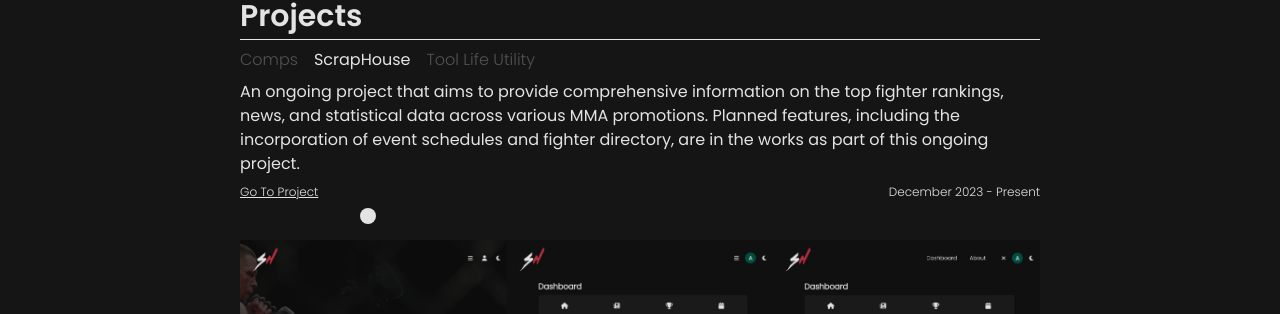
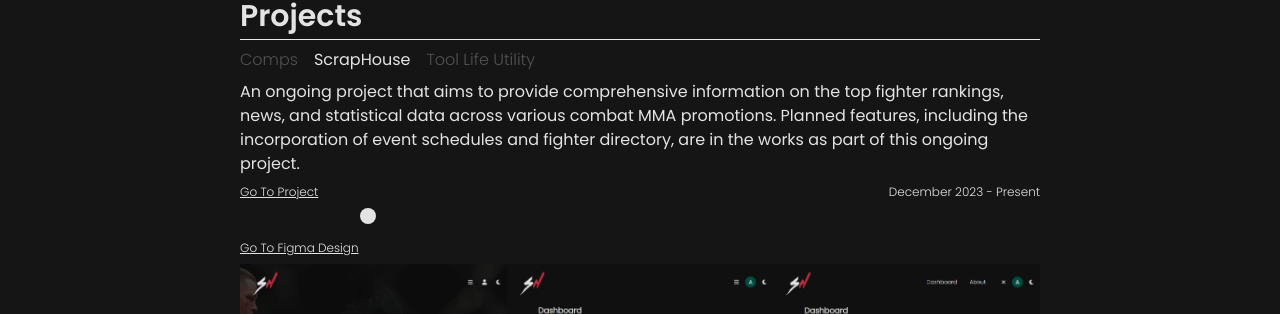
Before and after one commit to Aendoarphin/aend, a React (Vite) app: page / in a window 1280 px wide. Both pictures are taken after a click on the button "ScrapHouse". Shown: the part 326-640 px from the top of the page. Built offline with nearby package versions, Linux system fonts and the light colour scheme; some icons are missing.

Commit message:
add figma link

```diff
--- a/src/components/Projects.tsx
+++ b/src/components/Projects.tsx
@@ -59,15 +59,18 @@ export default function Projects() {
 				<SiAuth0 color="#EB5424" />,
 			],
 			description:
-				"An ongoing project that aims to provide comprehensive information on the top fighter rankings, news, and statistical data across various MMA promotions. Planned features, including the incorporation of event schedules and fighter directory, are in the works as part of this ongoing project.",
+				"An ongoing project that aims to provide comprehensive information on the top fighter rankings, news, and statistical data across various combat MMA promotions. Planned features, including the incorporation of event schedules and fighter directory, are in the works as part of this ongoing project.",
 			from: "December 2023",
 			to: "Present",
 			link: "https://github.com/Aendoarphin/scraphousemma",
 			media: (
-				<div className="flex items-start pt-2">
+				<div className="flex flex-col items-start pt-2">
+					<a href="https://www.figma.com/design/qrIZPap3RHr92xgFleBnE7/Scrap-House?t=shM4dEKWtBTJM9tU-1" target="_blank" rel="noreferrer noopener" className="font-light text-xs text-nowrap underline pb-2">Go To Figma Design</a>
+					<div className="flex flex-row items-start">
 					{shImages.map((img) => (
-						<img src={img} className="w-1/3" />
+						<img src={img} className=" object-contain flex-1 flex justify-evenly w-1/3" />
 					))}
+					</div>
 				</div>
 			),
 		},
```
